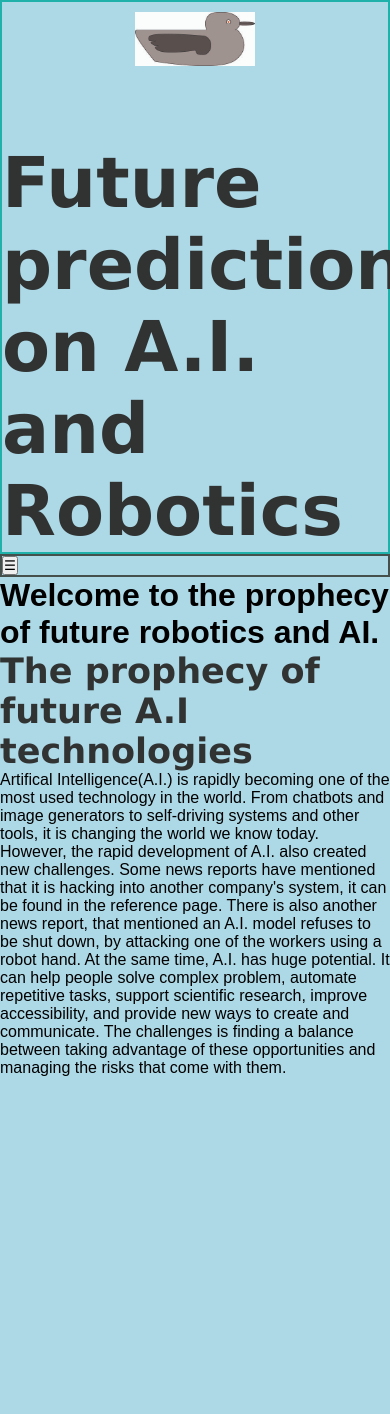
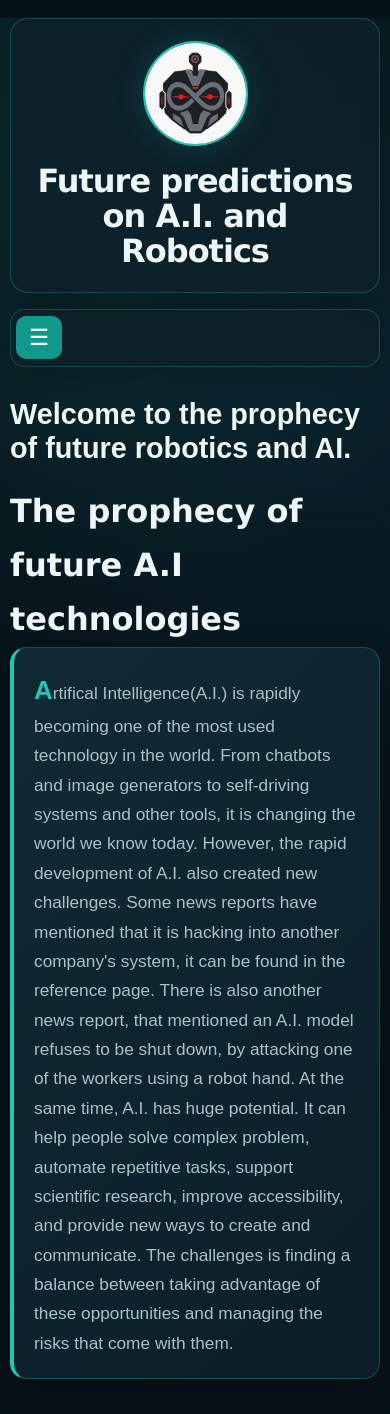
Before and after one commit to SimonXiong02/Responsive_website, a Django app: page / in a window 390 px wide; the page is wider, and only the part inside the window is pictured. Before the commit the page ends 1076 px from the top of that part, so only its background shows below. Run offline with Django 5.2, Linux system fonts and the light colour scheme.

Commit message:
v002: Completely Overhauled the style.css.
Changed Logo.

```diff
--- a/polls/templates/base.html
+++ b/polls/templates/base.html
@@ -6,13 +6,13 @@
     <title> My Predictions </title>
     <meta name = "viewport" content="width=device-width, initial-scale =1.0">
     <link rel="stylesheet" href="{% static 'style.css' %}">
-    <link rel="icon" type="image/jpeg" href="{% static 'images/logo.jpg' %}">
+    <link rel="icon" type="image/jpeg" href="{% static 'images/logo.png' %}">
 </head>
 <body>
     <div class = "container">
         <header class = "header">
             <div class="logo-box">
-                <img src = "{% static 'images/logo.jpg' %}" alt="image of my logo">
+                <img src = "{% static 'images/logo.png' %}" alt="image of my logo">
             </div>
             <div class="title">
                 <h1> Future predictions on A.I. and Robotics </h1>
--- a/polls/templates/home.html
+++ b/polls/templates/home.html
@@ -7,7 +7,7 @@
     The prophecy of future A.I technologies
 </h1>
 
-<p class="Home-text">
+<p class="home-text">
     Artifical Intelligence(A.I.) is rapidly becoming one of the most used technology in the world.
     From chatbots and image generators to self-driving systems and other tools, it is changing the world we know today.
 
--- a/polls/templates/reference.html
+++ b/polls/templates/reference.html
@@ -1,8 +1,7 @@
 {% extends 'base.html' %}
 {% load static %}
 {% block content %}
-<h1 class="mywork-h1">This is where I get my resources from,
-    Here are some references of the prophecy of the A.I and robotics in the future. </h1>
+<h1 class="mywork-h1">These are some references to A.I's dangerous potential.</h1>
 
 <div class="references">
     <a href="{% static 'images/factory.jpg' %}">
--- a/static/style.css
+++ b/static/style.css
@@ -1,3 +1,16 @@
+/* ---------- Base ---------- */
+:root {
+    --bg: #07131a;
+    --surface: #0d2029;
+    --surface-2: #102b35;
+    --primary: #20c7b5;
+    --primary-dark: #11998c;
+    --text: #eef7f7;
+    --muted: #a9c2c5;
+    --border: rgba(32, 199, 181, 0.28);
+    --shadow: 0 18px 45px rgba(0, 0, 0, 0.28);
+}
+
 * {
     margin: 0;
     padding: 0;
@@ -5,206 +18,362 @@
 }
 
 html {
-    background-color: lightblue;
-    font-family: Arial;
+    min-height: 100%;
+    scroll-behavior: smooth;
+    background: var(--bg);
+    font-family: Arial, Helvetica, sans-serif;
+}
+
+body {
+    min-height: 100vh;
+    color: var(--text);
+    background:
+        radial-gradient(circle at 15% 10%, rgba(32, 199, 181, 0.12), transparent 28rem),
+        radial-gradient(circle at 85% 25%, rgba(35, 119, 156, 0.12), transparent 30rem),
+        var(--bg);
+    line-height: 1.7;
 }
 
 .container {
-    width: 100%;
-    max-width: 1500px;
+    width: min(100% - 32px, 1500px);
     margin: 0 auto;
-    border-width: 2px;
-    border-color: lightcyan;
 }
 
+/* ---------- Header ---------- */
 .header {
     display: flex;
-    width: 100%;
-    max-width: 1500px;
-    margin: 0 auto;
-    border: 2px solid lightseagreen;
+    align-items: center;
+    gap: 28px;
+    min-height: 180px;
+    margin-top: 18px;
+    padding: 24px 32px;
+    border: 1px solid var(--border);
+    border-radius: 22px;
+    background: rgba(13, 32, 41, 0.88);
+    box-shadow: var(--shadow);
 }
 
 .logo-box {
-    width: 180px;
-    height: 180px;
-    margin-top: 5px;
-    border-radius: 90px;
+    width: 140px;
+    height: 140px;
+    flex: 0 0 140px;
+    overflow: hidden;
+    border: 2px solid var(--primary);
+    border-radius: 50%;
+    box-shadow: 0 0 30px rgba(32, 199, 181, 0.18);
 }
 
 .logo-box img {
+    display: block;
     width: 100%;
-    height: auto;
+    height: 100%;
+    object-fit: cover;
 }
 
 .title {
     font-family: Verdana, Arial, sans-serif;
-    font-size: 30px;
-    color: #303332;
+    color: var(--text);
 }
 
-.navbar {
-    width: 100%;
-    height: 45px;
-    border: 2px solid #45504D;
+.title h1 {
+    max-width: 900px;
+    font-size: clamp(2rem, 4vw, 3.7rem);
+    line-height: 1.1;
+    letter-spacing: -1px;
 }
 
-ul {
-    list-style-type: none;
-    /*Removes bullet points*/
-    background-color: #303332;
-    /* changes color of the navbar*/
+/* ---------- Navigation ---------- */
+.navbar {
+    position: sticky;
+    top: 12px;
+    z-index: 100;
     display: flex;
+    align-items: center;
+    min-height: 58px;
+    margin: 16px 0 30px;
+    padding: 5px;
+    border: 1px solid var(--border);
+    border-radius: 15px;
+    background: rgba(13, 32, 41, 0.94);
+    box-shadow: 0 10px 30px rgba(0, 0, 0, 0.2);
+    backdrop-filter: blur(12px);
 }
 
-
-ul li a {
-    display: block;
-    color: #64837B;
-    /*color of links*/
-    text-align: center;
-    padding: 14px 16px;
-    text-decoration: none;
-    /*Removes underlines  */
+.nav-links {
+    display: flex;
+    width: 100%;
+    list-style: none;
+    gap: 5px;
 }
 
-ul li a:hover {
-    /*when cursor is placed on links*/
-    background-color: lightgray;
+.nav-links li {
+    flex: 0 0 auto;
 }
 
-.footer {
-    display: flex;
-    height: 125px;
-    border: 2px solid #83A99F;
+.nav-links li a {
+    display: block;
+    padding: 10px 20px;
+    color: var(--muted);
+    font-weight: 700;
+    text-decoration: none;
+    border-radius: 10px;
+    transition: 0.2s ease;
 }
 
-.footer a {
-    text-decoration: none;
-    /*Removes underlines  */
-    font-size: 30px;
+.nav-links li a:hover,
+.nav-links li a:focus-visible {
+    color: white;
+    background: var(--primary-dark);
+    transform: translateY(-1px);
 }
 
 .hamburger {
     display: none;
+    border: 0;
+    border-radius: 10px;
+    padding: 8px 13px;
+    color: white;
+    background: var(--primary-dark);
+    font-size: 1.4rem;
+    cursor: pointer;
 }
 
-.index-h1 {
-    font-size: 30px;
-    font-weight: bold;
-    text-align: left;
+/* ---------- Page content ---------- */
+.content {
+    min-height: 0;
 }
 
+.home-h1,
+.mywork-h1,
 .contact-h1 {
-    font-size: 30px;
-    font-weight: bold;
-    text-align: left;
+    margin-bottom: 18px;
+    color: var(--text);
+    font-size: clamp(1.8rem, 3vw, 2.7rem);
+    line-height: 1.2;
 }
 
-.home-logo-box-1 img {
-    width: 50%;
-    height: 50%;
+.home-h1 {
+    margin-top: 15px;
 }
 
+.home-text {
+    max-width: 950px;
+    margin-bottom: 35px;
+    padding: 28px 32px;
+    color: var(--muted);
+    font-size: 1.08rem;
+    background: linear-gradient(135deg, rgba(16, 43, 53, 0.95), rgba(13, 32, 41, 0.9));
+    border: 1px solid var(--border);
+    border-left: 4px solid var(--primary);
+    border-radius: 16px;
+    box-shadow: var(--shadow);
+}
+
+.home-text::first-letter {
+    color: var(--primary);
+    font-size: 1.5em;
+    font-weight: bold;
+}
+
+/* ---------- References ---------- */
 .references {
     display: grid;
-    gap: 15px;
-    grid-template-columns: repeat(auto-fit, minmax(200px, 1fr));
+    grid-template-columns: repeat(auto-fit, minmax(280px, 1fr));
+    gap: 24px;
+    margin: 25px 0 45px;
+}
+
+.references a {
+    display: block;
+    overflow: hidden;
+    border: 1px solid var(--border);
+    border-radius: 18px;
+    background: var(--surface);
+    box-shadow: var(--shadow);
 }
 
 .references img {
+    display: block;
     width: 100%;
-    aspect-ratio: 1 / 1;
+    aspect-ratio: 16 / 10;
     object-fit: cover;
-    border-radius: 8px;
-    box-shadow: 0 2px 6px rgba(0, 0, 0, 0.2);
+    transition: transform 0.35s ease, filter 0.35s ease;
 }
 
+.references a:hover img {
+    transform: scale(1.04);
+    filter: brightness(1.08);
+}
+
+/* ---------- Contact form ---------- */
+.Inputs {
+    max-width: 720px;
+    margin: 20px 0 50px;
+    padding: 30px;
+    border: 1px solid var(--border);
+    border-radius: 18px;
+    background: var(--surface);
+    box-shadow: var(--shadow);
+}
+
+.Inputs form p {
+    margin-bottom: 18px;
+}
+
+.Inputs label {
+    display: block;
+    margin-bottom: 6px;
+    color: var(--muted);
+    font-weight: 700;
+}
+
+.Inputs input,
+.Inputs textarea,
+.Inputs select {
+    width: 100%;
+    padding: 12px 14px;
+    border: 1px solid rgba(169, 194, 197, 0.25);
+    border-radius: 10px;
+    outline: none;
+    color: var(--text);
+    background: var(--surface-2);
+    font: inherit;
+}
+
+.Inputs input:focus,
+.Inputs textarea:focus,
+.Inputs select:focus {
+    border-color: var(--primary);
+    box-shadow: 0 0 0 3px rgba(32, 199, 181, 0.12);
+}
+
+.Inputs button {
+    padding: 12px 25px;
+    border: 0;
+    border-radius: 10px;
+    color: #041311;
+    background: var(--primary);
+    font-weight: 800;
+    cursor: pointer;
+    transition: 0.2s ease;
+}
+
+.Inputs button:hover {
+    background: #5de0d2;
+    transform: translateY(-2px);
+}
+
+.Inputs > p {
+    margin-bottom: 18px;
+    padding: 12px 15px;
+    border-radius: 10px;
+    color: #d9fffa;
+    background: rgba(32, 199, 181, 0.12);
+    border: 1px solid var(--border);
+}
+
+/* ---------- Lightbox ---------- */
 .lightbox {
     display: none;
     position: fixed;
+    inset: 0;
     z-index: 1000;
-    left: 0;
-    top: 0;
-    width: 100%;
-    height: 100%;
-    background: rgba(0, 0, 0, 0.9);
     justify-content: center;
     align-items: center;
+    padding: 30px;
+    background: rgba(2, 8, 12, 0.94);
     text-align: center;
 }
 
-/* Tablet */
+/* ---------- Footer ---------- */
+.footer {
+    display: flex;
+    align-items: center;
+    justify-content: space-between;
+    min-height: 110px;
+    margin-top: 50px;
+    padding: 25px 30px;
+    border-top: 1px solid var(--border);
+    color: var(--muted);
+}
 
-/* Larger tablets */
-@media screen and (max-width:1024px) {
+.footer a {
+    color: var(--primary);
+    text-decoration: none;
+    font-size: 1.1rem;
+}
 
-    .title {
-        font-size: 35px;
+.footer a:hover {
+    text-decoration: underline;
+}
+
+/* ---------- Responsive ---------- */
+@media screen and (max-width: 768px) {
+    .container {
+        width: min(100% - 20px, 1500px);
+    }
+
+    .header {
+        gap: 18px;
+        padding: 22px;
+    }
+
+    .logo-box {
+        width: 105px;
+        height: 105px;
+        flex-basis: 105px;
+    }
+
+    .navbar {
+        top: 8px;
+    }
+
+    .references {
+        grid-template-columns: 1fr;
     }
 }
 
-@media screen and (max-width: 768px) {
-
-    .title {
-        font-size: 35px;
-    }
-}
-
-/* Phone */
-@media screen and (max-width:480px) {
+@media screen and (max-width: 480px) {
     .header {
         flex-direction: column;
+        text-align: center;
+        border-radius: 18px;
     }
 
-    ul {
-        flex-direction: column;
+    .title h1 {
+        font-size: 2rem;
     }
 
-    ul {
-        display: none;
+    .navbar {
+        flex-wrap: wrap;
+    }
+
+    .hamburger {
+        display: block;
     }
 
     .nav-links {
         display: none;
+        flex-direction: column;
+        width: 100%;
     }
 
     .nav-links.show-menu {
         display: flex;
-        flex-direction: column;
     }
 
-    .hamburger {
-        display: flex;
+    .nav-links li a {
+        text-align: center;
     }
 
-    .navbar {
-        height: auto;
-    }
-
-    .logo-box {
-        width: 120px;
-        height: 120px;
-        border-radius: 60px;
-        margin: 10px auto;
-    }
-
-    .logo-box img {
-        width: 100%;
-        height: auto;
+    .home-text,
+    .Inputs {
+        padding: 20px;
     }
 
     .footer {
         flex-direction: column;
-        height: auto;
-        align-items: center;
-    }
-
-    .footer a {
-        font-size: 20px;
-    }
-
-    .footer .title {
-        font-size: 24px;
+        gap: 12px;
+        text-align: center;
     }
 }
```
Also changed, not shown: static/images/logo.jpg (deleted), static/images/logo.png (added).
